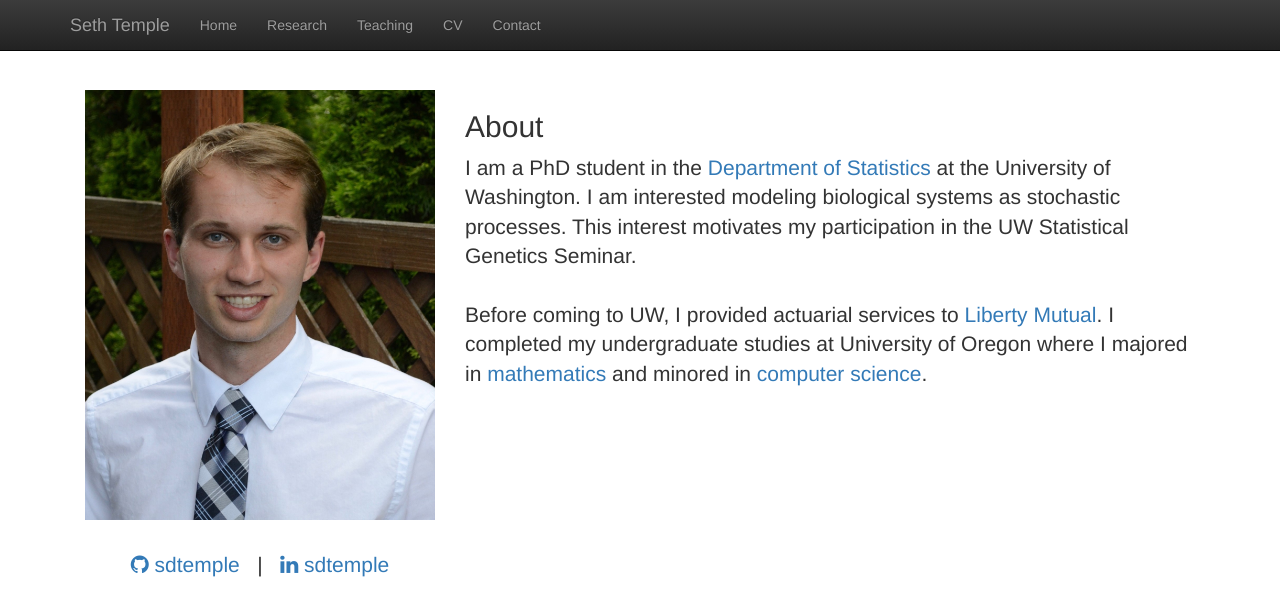
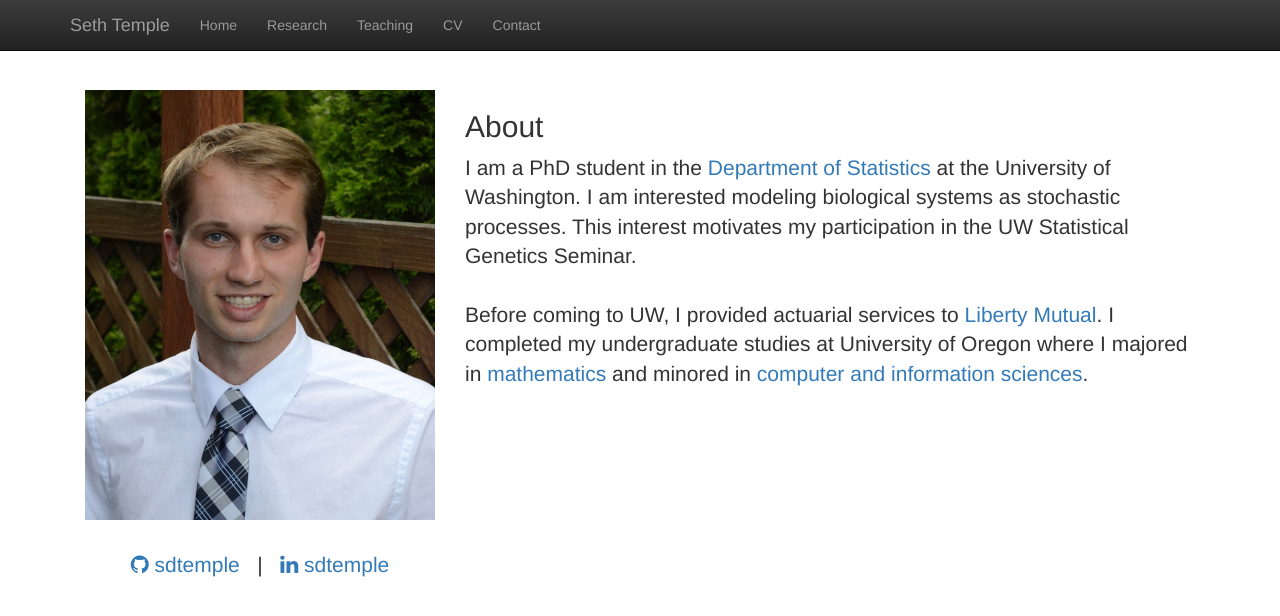
Before and after one commit to sdtemple/sdtemple.github.io, a Jekyll site: the page built from index.html, in a window 1280 px wide. Shown: the top 616 px of the page. Built offline with Jekyll 4.4.1, drawn with Linux system fonts in a browser that asks for light colours; nearby versions of some CDN libraries; library files that are not in the unit come from our copies.

Commit message:
Update index.html

```diff
--- a/index.html
+++ b/index.html
@@ -27,7 +27,7 @@ Before coming to UW, I provided
     actuarial services to <a href = "https://www.libertymutual.com/">Liberty Mutual</a>.
     I completed my undergraduate studies at University of Oregon
     where I majored in <a href = "https://math.uoregon.edu/">mathematics</a> and
-    minored in <a href = "https://cs.uoregon.edu/">computer science</a>.
+    minored in <a href = "https://cs.uoregon.edu/">computer and information sciences</a>.
   </p>
 </div>
 </div>
```
